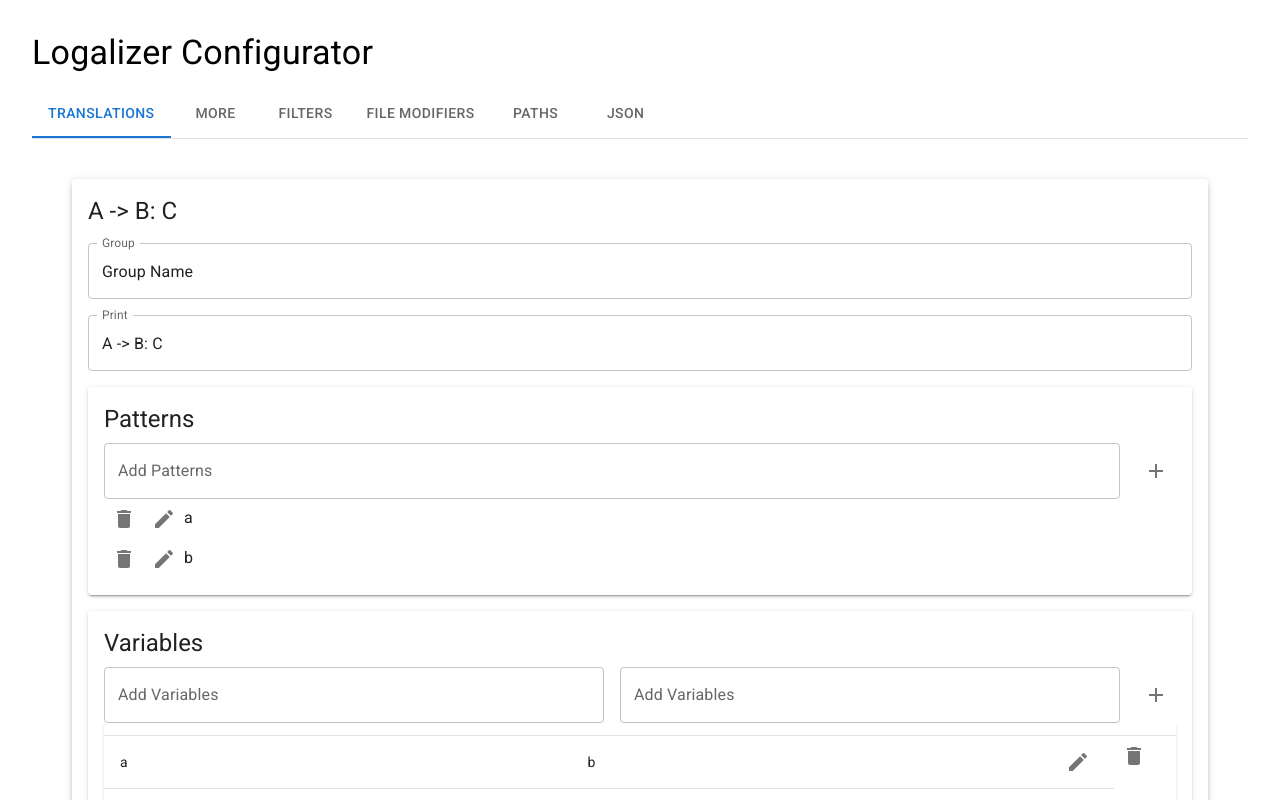
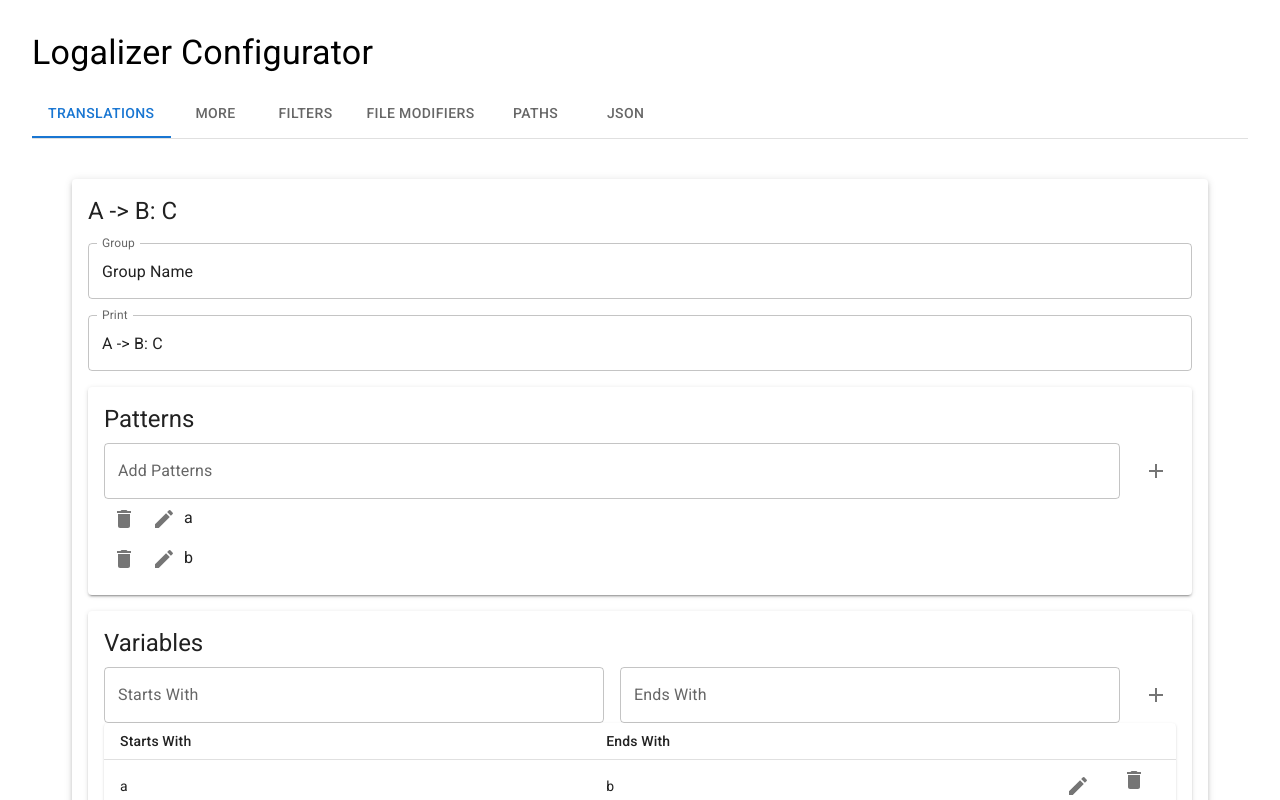
Before and after one commit to Logalizer/LogalizerConfigurator, a React (Create React App) app: page / in a window 1280 px wide. Shown: the top 800 px of the page. Built offline with nearby package versions, Linux system fonts and the light colour scheme; the HTML template or start-up script is replaced by a standard one.

Commit message:
Fix Json update

```diff
--- a/src/ConfigContext.js
+++ b/src/ConfigContext.js
@@ -221,20 +221,28 @@ function ConfigReducer(Config, action) {
     case "edited_json_config": {
       try {
         let json = JSON.parse(action.json);
-        Config.translation_file =
-          json.translation_file ?? initialConfig.translation_file;
-        Config.execute = json.execute ?? initialConfig.execute;
-        Config.auto_new_line =
-          json.auto_new_line ?? initialConfig.auto_new_line;
-        Config.blacklist = json.blacklist ?? initialConfig.blacklist;
-        Config.disable_group =
-          json.disable_group ?? initialConfig.disable_group;
-        Config.delete_lines = json.delete_lines ?? initialConfig.delete_lines;
-        Config.backup_file = json.backup_file ?? initialConfig.backup_file;
+        // Translations
+        Config.translations = json.translations ?? initialConfig.translations;
+        // More
         Config.wrap_text_pre =
           json.wrap_text_pre ?? initialConfig.wrap_text_pre;
         Config.wrap_text_post =
           json.wrap_text_post ?? initialConfig.wrap_text_post;
+        Config.auto_new_line =
+          json.auto_new_line ?? initialConfig.auto_new_line;
+        // Filters
+        Config.blacklist = json.blacklist ?? initialConfig.blacklist;
+        Config.disable_group =
+          json.disable_group ?? initialConfig.disable_group;
+        // File Modifiers
+        Config.delete_lines = json.delete_lines ?? initialConfig.delete_lines;
+        Config.replace_words =
+          json.replace_words ?? initialConfig.replace_words;
+        Config.backup_file = json.backup_file ?? initialConfig.backup_file;
+        // Paths
+        Config.translation_file =
+          json.translation_file ?? initialConfig.translation_file;
+        Config.execute = json.execute ?? initialConfig.execute;
         Config.hash = nanoid();
         Config = structuredClone(json);
       } catch (error) {
--- a/src/FileModifierPane.js
+++ b/src/FileModifierPane.js
@@ -62,6 +62,7 @@ function ReplaceWords({ Data }) {
     <PairArrayProvider
       ItemName="Search Replace"
       Data={dataParser(Data)}
+      TitlePair={["Search", "Replace"]}
       ActionPostfix="replace_words"
     />
   );
--- a/src/PairArrayProvider.js
+++ b/src/PairArrayProvider.js
@@ -18,7 +18,7 @@ import TableCell from "@mui/material/TableCell";
 import TableContainer from "@mui/material/TableContainer";
 import TableHead from "@mui/material/TableHead";
 import TableRow from "@mui/material/TableRow";
-function AddItem({ ItemName, AddAction }) {
+function AddItem({ ItemName, AddAction, TitlePair }) {
   const [text1, setText1] = useState("");
   const [text2, setText2] = useState("");
   const dispatch = useConfigDispatch();
@@ -29,7 +29,7 @@ function AddItem({ ItemName, AddAction }) {
         <TextField
           id="outlined-basic"
           fullWidth
-          label={placeholder}
+          label={TitlePair[0]}
           variant="outlined"
           value={text1}
           onChange={(e) => setText1(e.target.value)}
@@ -37,7 +37,7 @@ function AddItem({ ItemName, AddAction }) {
         <TextField
           id="outlined-basic"
           fullWidth
-          label={placeholder}
+          label={TitlePair[1]}
           variant="outlined"
           value={text2}
           onChange={(e) => setText2(e.target.value)}
@@ -123,6 +123,7 @@ function Item({ Index, Text1, Text2, EditAction, DeleteAction }) {
 export default function PairArrayProvider({
   ItemName,
   Data,
+  TitlePair,
   ActionPostfix,
   AddAction = null,
   EditAction = null,
@@ -176,15 +177,19 @@ export default function PairArrayProvider({
   });
   return (
     <>
-      <AddItem ItemName={ItemName} AddAction={AddAction} />
+      <AddItem
+        ItemName={ItemName}
+        AddAction={AddAction}
+        TitlePair={TitlePair}
+      />
 
       <Stack direction="column">
         <TableContainer component={Paper}>
           <Table size="small" sx={{ minWidth: 650 }} aria-label="simple table">
             <TableHead>
               <TableRow>
-                <TableCell></TableCell>
-                <TableCell></TableCell>
+                <TableCell>{TitlePair[0]}</TableCell>
+                <TableCell>{TitlePair[1]}</TableCell>
                 <TableCell style={{ width: 30 }}></TableCell>
                 <TableCell style={{ width: 30 }}></TableCell>
               </TableRow>
--- a/src/TranslationsPane.js
+++ b/src/TranslationsPane.js
@@ -120,6 +120,7 @@ function Variables({ TrIndex, Data }) {
     <PairArrayProvider
       ItemName={"Variables"}
       Data={transformedData}
+      TitlePair={["Starts With", "Ends With"]}
       ActionPostfix="translation_variables"
       AddAction={AddAction}
       EditAction={EditAction}
@@ -208,7 +209,7 @@ export default function TranslationsPane() {
               </Typography>
               <Variables TrIndex={i} Data={tr.variables} />
             </Paper>
-            <Enabled Index={i} Value={tr.enabled} />
+            <Enabled Index={i} Value={tr.enabled ?? true} />
             <Duplicates Index={i} Value={tr.duplicates} />
           </Stack>
         </Paper>
```
